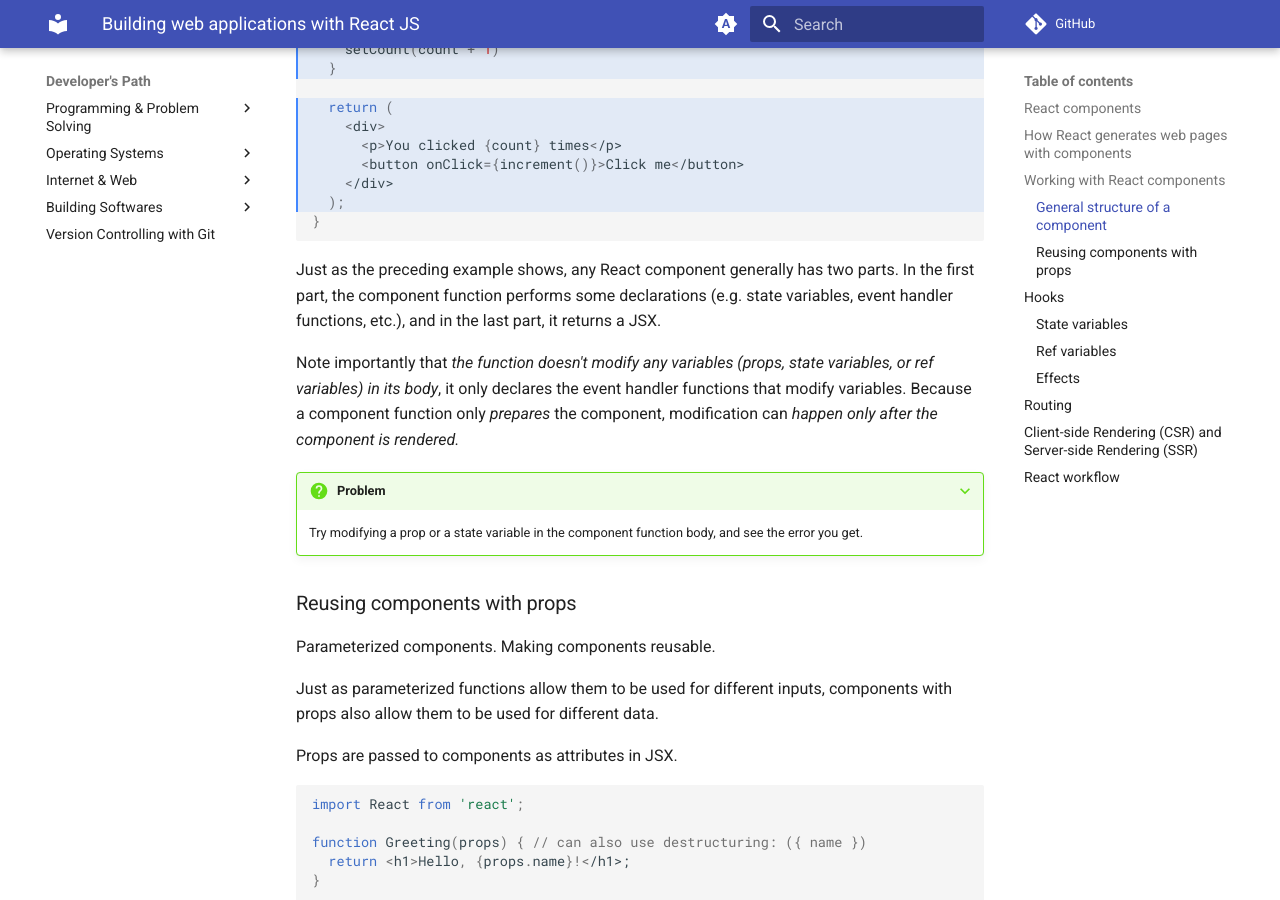
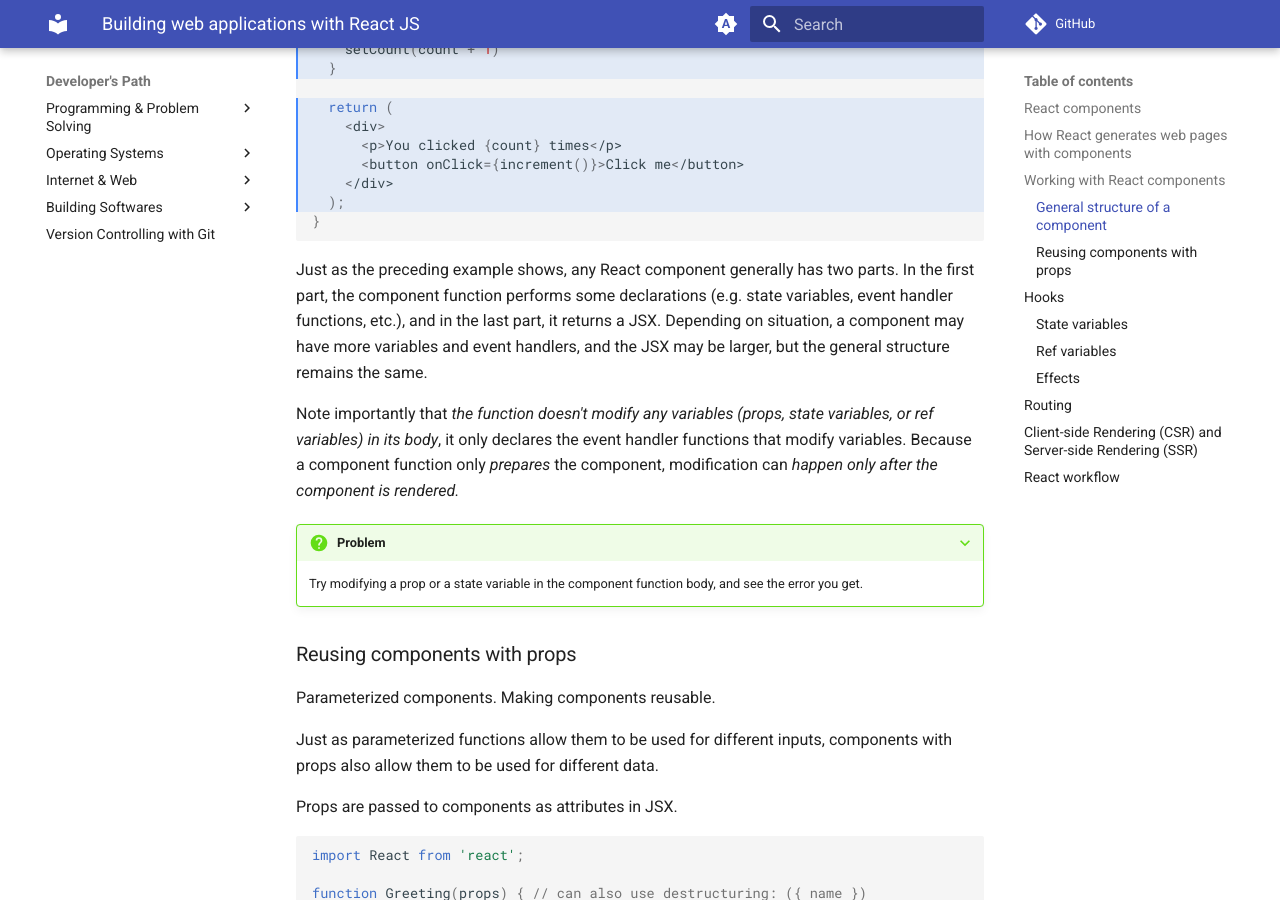
Before and after one commit to gharials/dev-path, an MkDocs documentation site: the page built from docs/building-softwares/react-js.md, in a window 1280 px wide and 900 px high, scrolled down 1595 px. Built offline with MkDocs 1.6.1 and Material for MkDocs 9.7.7, drawn with Linux system fonts in a browser that asks for light colours; comment, search, counter and statistics services are not loaded.

Commit message:
'react': updated structure of React components.

````diff
--- a/docs/building-softwares/react-js.md
+++ b/docs/building-softwares/react-js.md
@@ -61,7 +61,7 @@ function Counter() {
 }
 ```
 
-Just as the preceding example shows, any React component generally has two parts. In the first part, the component function performs some declarations (e.g. state variables, event handler functions, etc.), and in the last part, it returns a JSX.
+Just as the preceding example shows, any React component generally has two parts. In the first part, the component function performs some declarations (e.g. state variables, event handler functions, etc.), and in the last part, it returns a JSX. Depending on situation, a component may have more variables and event handlers, and the JSX may be larger, but the general structure remains the same.
 
 Note importantly that _the function doesn't modify any variables (props, state variables, or ref variables) in its body_, it only declares the event handler functions that modify variables. Because a component function only _prepares_ the component, modification can _happen only after the component is rendered._
 
````
